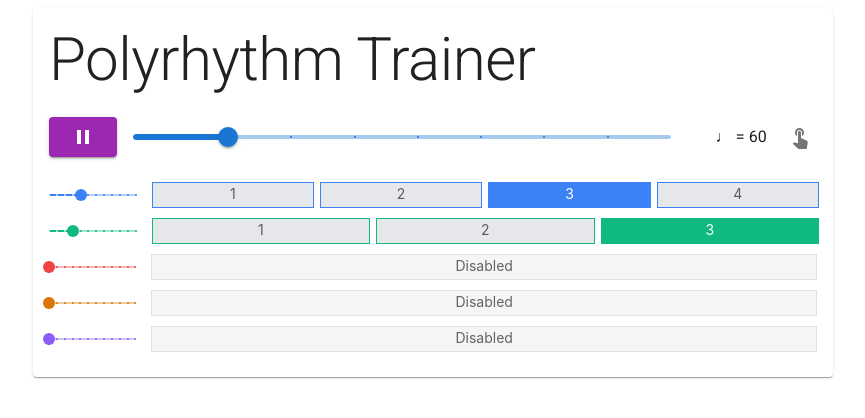
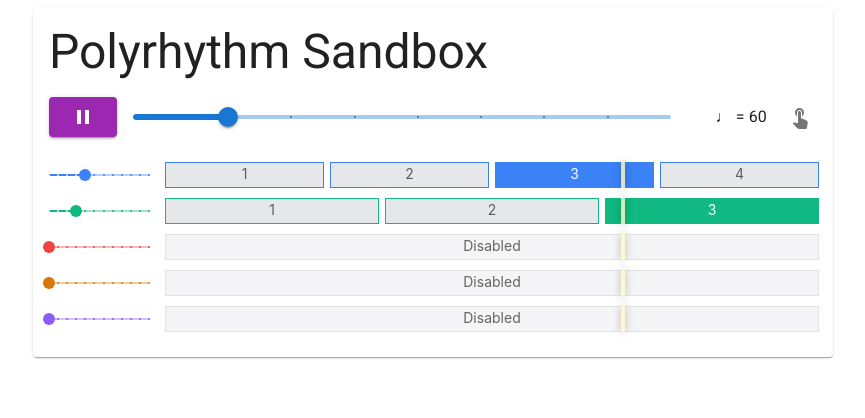
Before and after one commit to yyogo/polyrhythms, a React (Vite) app: page / in a window 1280 px wide. Both pictures are taken after a click on the button 290 px from the left and 137 px from the top of the page. Shown: the top 418 px of the page, without its empty margins (207-1072 px from the left). Built offline with nearby package versions, Linux system fonts and the light colour scheme; a web font is replaced by a local one.

Commit message:
add sweep visualizer

```diff
--- a/src/App.tsx
+++ b/src/App.tsx
@@ -11,7 +11,7 @@ const RHYTHM_COLORS = [
   'rgb(139, 92, 246)'  // Purple
 ];
 
-const BeatVisualizer = ({ beats, currentBeat, isPlaying, color }: { beats: number, currentBeat: number, isPlaying: boolean, color: string }) => {
+const BeatVisualizer = ({ beats, currentBeat, isPlaying, color, bpm }: { beats: number, currentBeat: number, isPlaying: boolean, color: string, bpm: number }) => {
   if (beats === 0) {
     return (
       <Box sx={{
@@ -28,12 +28,14 @@ const BeatVisualizer = ({ beats, currentBeat, isPlaying, color }: { beats: numbe
     );
   }
 
+
   return (
     <Box sx={{
       display: 'grid',
       gap: 1,
       width: '100%',
-      gridTemplateColumns: `repeat(${beats}, 1fr)`
+      gridTemplateColumns: `repeat(${beats}, 1fr)`,
+      position: 'relative'
     }}>
       {Array.from({ length: beats }).map((_, index) => (
         <Box
@@ -211,8 +213,8 @@ const PolyrhythmTrainer = () => {
   return (
     <Card sx={{ maxWidth: 800, mx: 'auto', width: '100%' }}>
       <CardContent>
-        <Typography variant="h2" gutterBottom>
-          Polyrhythm Trainer
+        <Typography variant="h3" gutterBottom>
+          Polyrhythm Sandbox
         </Typography>
 
         <Stack spacing={3}>
@@ -254,7 +256,7 @@ const PolyrhythmTrainer = () => {
 
           <Stack spacing={1}>
             {rhythms.map((rhythm, index) => (
-              <Stack key={rhythm.id} direction="row" spacing={2} alignItems="center">
+                <Stack key={rhythm.id} direction="row" spacing={2} alignItems="center">
                 <Slider
                   value={rhythm.beats}
                   size="small"
@@ -263,15 +265,41 @@ const PolyrhythmTrainer = () => {
                   max={11}
                   onChange={(_, value) => updateRhythm(rhythm.id, value.toString())}
                   sx={{ width: 100, color: RHYTHM_COLORS[index] }}
-              valueLabelDisplay="auto"
+                  valueLabelDisplay="auto"
                 />
-                <BeatVisualizer
+                <Box sx={{ position: 'relative', flex: 1 }}>
+                  {isPlaying && (
+                  <Box
+                    sx={{
+                      position: 'absolute',
+                      left: 0,
+                      top: 0,
+                      height: '100%',
+                      width: '4px',
+                      backgroundColor: 'rgba(255, 250, 195, 0.8)',
+                      boxShadow: '0 0 8px rgba(0, 0, 0, 0.3)',
+                      zIndex: 2,
+                      animation: `progress ${60/bpm*4}s linear infinite`,
+                      '@keyframes progress': {
+                        '0%': {
+                          left: '0%',
+                        },
+                        '100%': {
+                          left: '100%',
+                        },
+                      },
+                    }}
+                  />
+                  )}
+                  <BeatVisualizer
                   beats={rhythm.beats}
                   currentBeat={currentBeats[index]}
                   isPlaying={isPlaying}
                   color={RHYTHM_COLORS[index]}
-                />
-              </Stack>
+                  bpm={bpm}
+                  />
+                </Box>
+                </Stack>
             ))}
           </Stack>
         </Stack>
```
